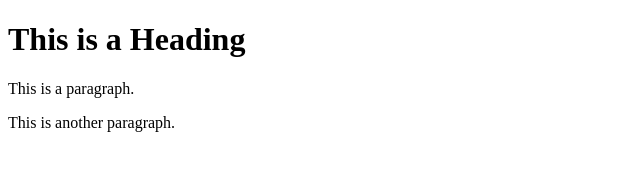
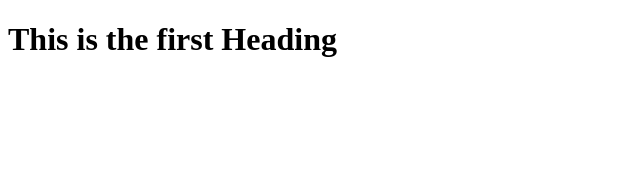
Before and after one commit to ronaldvankoutrik/learning-git, a plain HTML site: page index.html in a window 1280 px wide. Shown: the whole page, without its empty margins (0-640 px from the left). Drawn offline with Linux system fonts and the light colour scheme.

Commit message:
Update index.html

```diff
--- a/index.html
+++ b/index.html
@@ -4,8 +4,6 @@
 <title>Page Title</title>
 </head>
 <body>
-  <h1>This is a Heading</h1>
-<p>This is a paragraph.</p>
-<p>This is another paragraph.</p>
+  <h1>This is the first Heading</h1>
 </body>
 </html>
```
